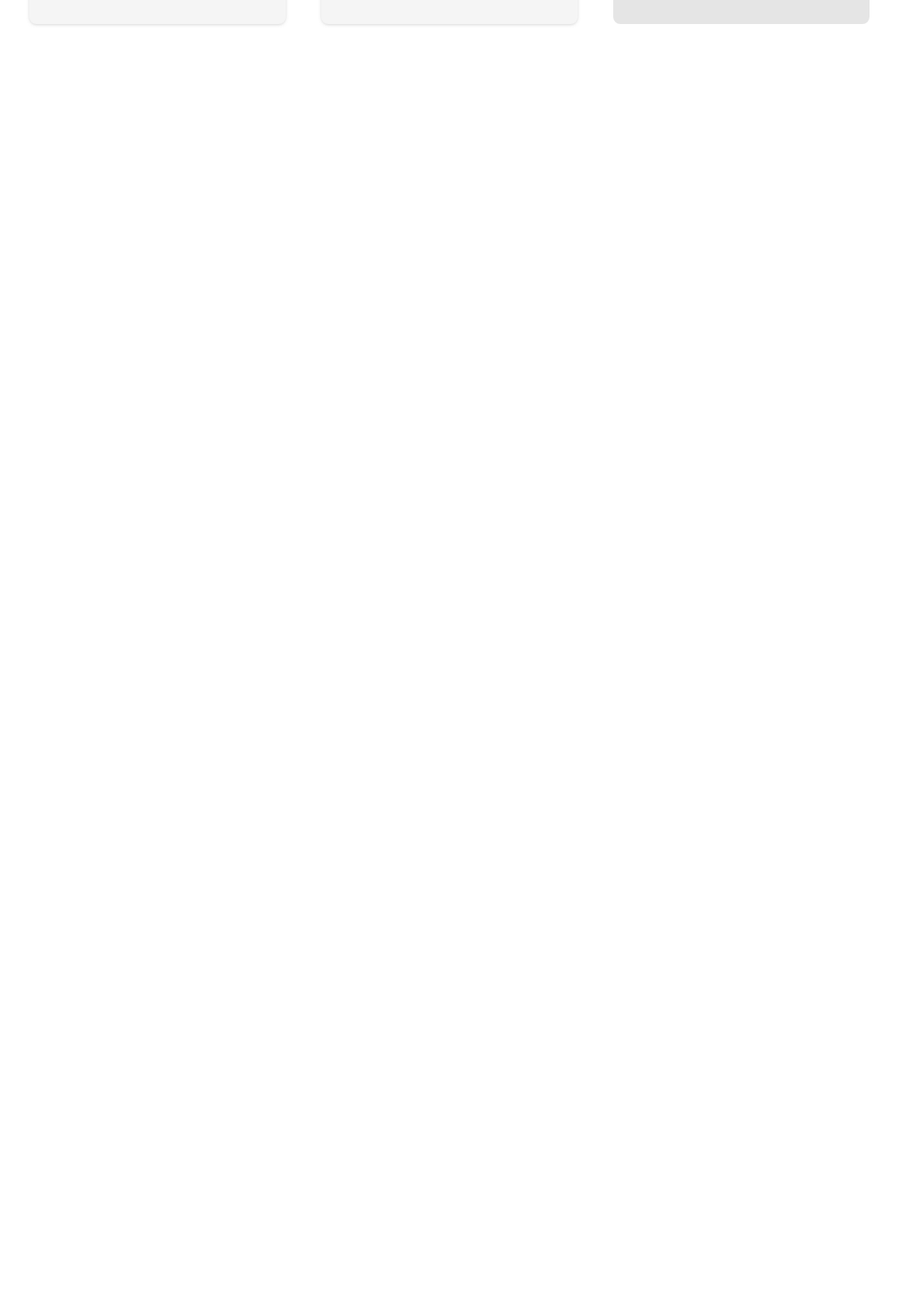
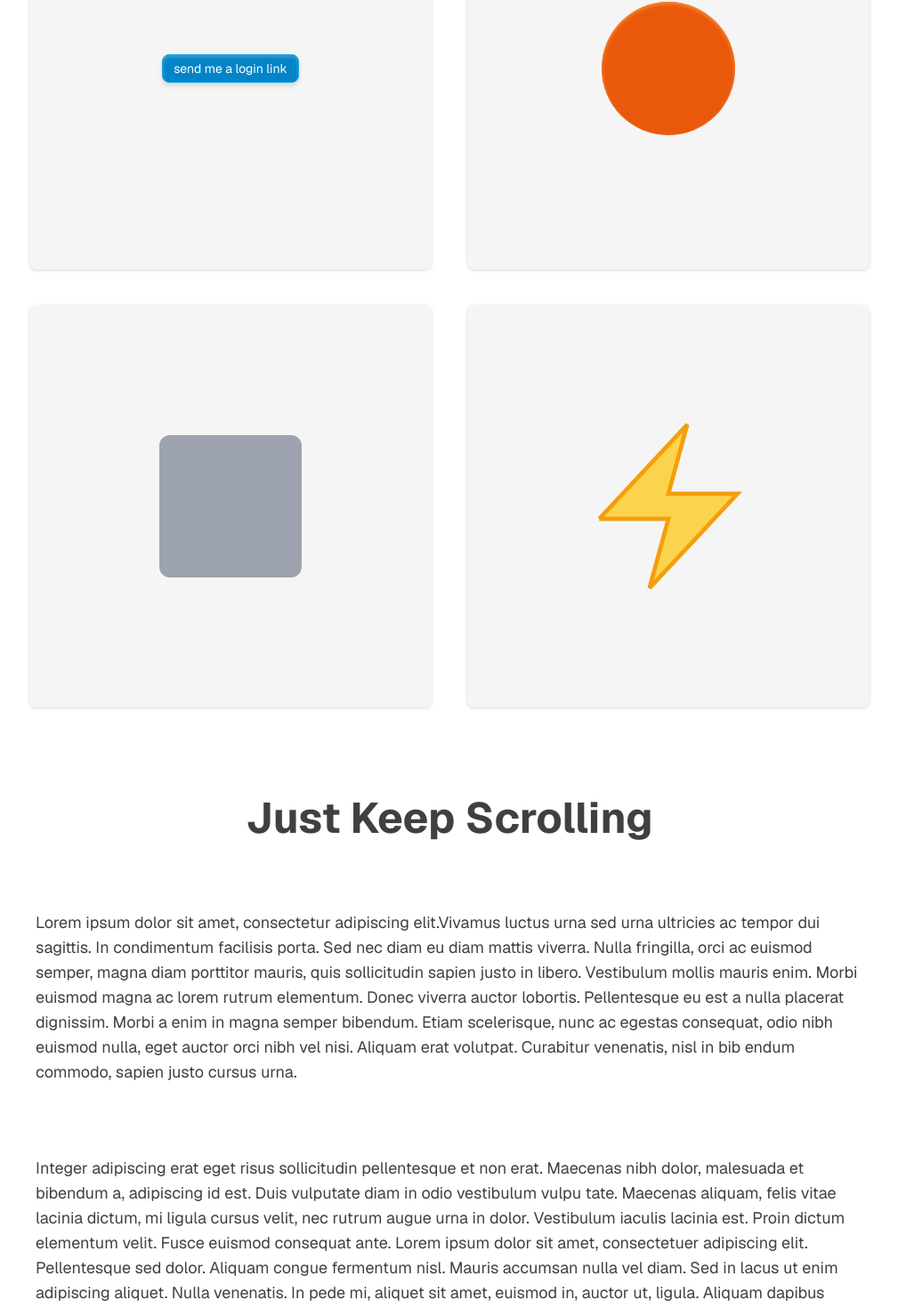
Before and after one commit to jdboachie/onj, a Next.js app: page /animations/basics in a window 1280 px wide. Shown: the part 681-2151 px from the top of the page at 89% size, without its empty margins (135-1144 px from the left). Before the commit the page ends 800 px from the top, so only its background shows below. Built offline with nearby package versions, Linux system fonts and the light colour scheme.

Commit message:
feat: kinda completed the basics

```diff
--- a/src/app/animations/basics/page.tsx
+++ b/src/app/animations/basics/page.tsx
@@ -1,16 +1,52 @@
 'use client'
 
-import { motion } from 'framer-motion'
+import {
+  motion,
+  useScroll,
+  useInView,
+  useAnimation,
+  useTransform,
+} from 'framer-motion'
+import { useEffect, useRef } from 'react'
 
 function Basics() {
 
+  const containerRef = useRef(null)
+
+  const isInView = useInView(containerRef, {once: true})
+  const mainControls = useAnimation()
+
+  useEffect(() => {
+    if (isInView) {
+      mainControls.start('visible')
+    }
+  })
+
+  const { scrollYProgress: completionProgress } = useScroll()
+  const { scrollYProgress } = useScroll({
+    target: containerRef,
+    offset: ['start end', 'end end']
+  })
+
+  const paragraphOneValue = useTransform(
+    scrollYProgress,
+    [0, 1],
+    ["-100", "0%"]
+  )
+
+  const paragraphTwoValue = useTransform(
+    scrollYProgress,
+    [0, 1],
+    ["100", "0%"]
+  )
+
   const gridContainerVariants = {
-    hidden: { opacity: 0, scale: 1.1 },
+    hidden: { opacity: 0, scale: 1.05 },
     show: {
       opacity: 1,
       scale: 1,
       transition: {
-        staggerChildren: 0.1,
+        staggerChildren: 0.125,
       }
     }
   }
@@ -18,6 +54,19 @@ function Basics() {
   const gridSquareVariants = {
     hidden: { opacity: 0 },
     show: { opacity: 1 }
+  }
+
+  const svgIconVariants = {
+    hidden: {
+      opacity: 0,
+      pathLength: 0,
+      fill: "rgba(252, 211, 77, 0)",
+    },
+    visible: {
+      opacity: 1,
+      pathLength: 1,
+      fill: "rgba(252, 211, 77, 1)",
+    }
   }
 
   const animationBoxStyles = 'aspect-square bg-neutral-100 drop-shadow shadow-inner shadow-white/10  dark:bg-neutral-800 rounded-lg place-items-center grid grid-flow-col'
@@ -28,7 +77,7 @@ function Basics() {
         variants={gridContainerVariants}
         initial='hidden'
         animate='show'
-        className='lg:max-w-5xl w-full h-screen mx-auto grid grid-cols-1 md:grid-cols-3 grid-flow-row md:grid-rows-2 p-10 gap-10'
+        className='lg:max-w-5xl w-full h-fit mx-auto grid grid-cols-1 md:grid-cols-2 grid-flow-row md:grid-rows-2 p-10 gap-10'
       >
         <motion.div
           variants={gridSquareVariants}
@@ -98,23 +147,94 @@ function Basics() {
               bounceStiffness: 5000,
               bounceDamping: 15,
             }}
-            className="size-1/3 bg-orange-600 shadow-inner shadow-orange-900 rounded-full cursor-grab"
+            className="size-1/3 bg-orange-600 shadow-inner shadow-orange-400 rounded-full cursor-grab"
           />
         </motion.div>
         <motion.div
           variants={gridSquareVariants}
           className={animationBoxStyles}
         >
-          {/* <div className='w-40 aspect-square bg-gray-50/20 rounded-xl'>
-            <motion.div className='w-full bg-gray-400 h-full' />
-          </div> */}
+          <motion.div className='w-40 aspect-square bg-gray-50/20 rounded-xl'>
+            <motion.div
+              style={{ scaleY: completionProgress }}
+              className='w-full bg-gray-400 h-full rounded-xl origin-bottom'
+            />
+          </motion.div>
         </motion.div>
         <motion.div
           variants={gridSquareVariants}
-          className="aspect-square bg-neutral-200 dark:bg-neutral-800 rounded-lg grid gap-10">
-
+          className={animationBoxStyles}
+        >
+          <motion.svg
+            xmlns={'http:/www.w3.org/2000/svg'}
+            viewBox={'0 0 24 24'}
+            className={`w-1/2 stroke-amber-500 stroke-[0.5]`}
+            >
+            <motion.path
+              variants={svgIconVariants}
+              initial="hidden"
+              animate="visible"
+              transition={{
+                default: {
+                  duration: 1,
+                  ease: 'easeInOut',
+                  repeat: Infinity,
+                  repeatType: "reverse",
+                  repeatDelay: 1
+                },
+                fill: {
+                  duration: 1,
+                  ease: 'easeIn',
+                  repeat: Infinity,
+                  repeatType: "reverse",
+                  repeatDelay: 1
+                }
+              }}
+              d="m3.75 13.5 10.5-11.25L12 10.5h8.25L9.75 21.75 12 13.5H3.75Z"
+            />
+          </motion.svg>
         </motion.div>
       </motion.section>
+      <section
+        ref={containerRef}
+        className='grid grid-flow-row p-5 gap-20 mb-10'
+      >
+        <motion.h1
+          animate={mainControls}
+          initial="hidden"
+          variants={{
+            hidden: { opacity: 0, y: 75 },
+            visible: { opacity: 1, y: 0 },
+          }}
+          transition={{ delay: 0.3 }}
+          className="text-5xl font-bold text-neutral-700 dark:text-neutral-200 text-center"
+          >
+          Just Keep Scrolling
+        </motion.h1>
+        <motion.p
+          style={{ translateX: paragraphOneValue }}
+          className='text-neutral-700 dark:text-neutral-200  text-lg w-3/4 mx-auto'
+        >
+          Lorem ipsum dolor sit amet, consectetur adipiscing elit.Vivamus luctus urna sed urna ultricies ac tempor dui sagittis.
+          In condimentum facilisis porta. Sed nec diam eu diam mattis viverra.
+          Nulla fringilla, orci ac euismod semper, magna diam porttitor mauris, quis sollicitudin sapien justo in libero. Vestibulum mollis mauris enim. Morbi euismod magna ac lorem rutrum elementum. Donec viverra auctor lobortis.
+          Pellentesque eu est a nulla placerat dignissim. Morbi a enim in magna semper bibendum. Etiam scelerisque, nunc ac egestas consequat, odio nibh euismod nulla, eget auctor orci nibh vel nisi.
+          Aliquam erat volutpat. Curabitur venenatis, nisl in bib endum commodo, sapien justo cursus urna.
+        </motion.p>
+
+        <motion.p
+          style={{ translateX: paragraphTwoValue }}
+          className='text-neutral-700 dark:text-neutral-200 text-lg w-3/4 mx-auto'
+        >
+          Integer adipiscing erat eget risus sollicitudin pellentesque et non erat.
+          Maecenas nibh dolor, malesuada et bibendum a, adipiscing id est.
+          Duis vulputate diam in odio vestibulum vulpu tate. Maecenas aliquam, felis vitae lacinia dictum, mi ligula cursus velit, nec rutrum augue urna in dolor.
+          Vestibulum iaculis lacinia est. Proin dictum elementum velit. Fusce euismod consequat ante. Lorem ipsum dolor sit amet, consectetuer adipiscing elit. Pellentesque sed dolor.
+          Aliquam congue fermentum nisl.
+          Mauris accumsan nulla vel diam. Sed in lacus ut enim adipiscing aliquet. Nulla venenatis. In pede mi, aliquet sit amet, euismod in, auctor ut, ligula.
+          Aliquam dapibus tincidunt metus.
+        </motion.p>
+      </section>
     </div>
   )
 }
```
